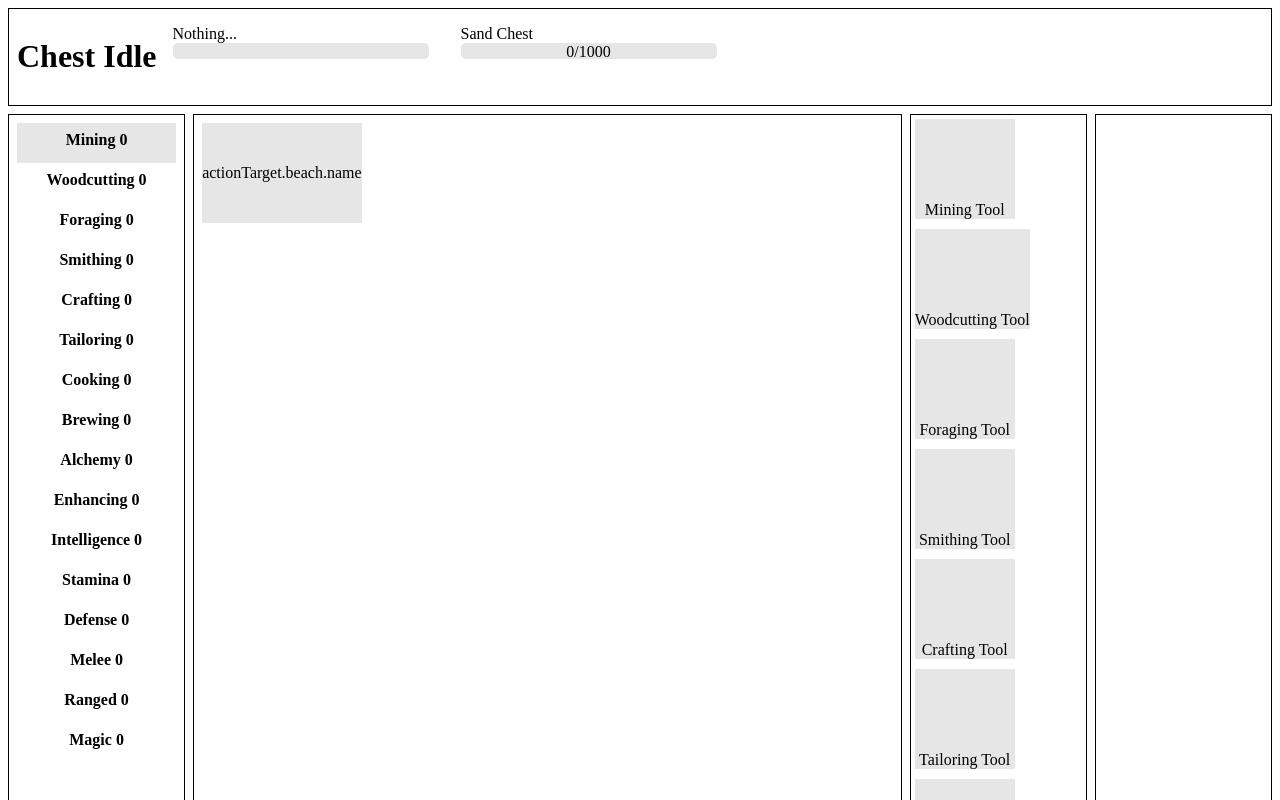
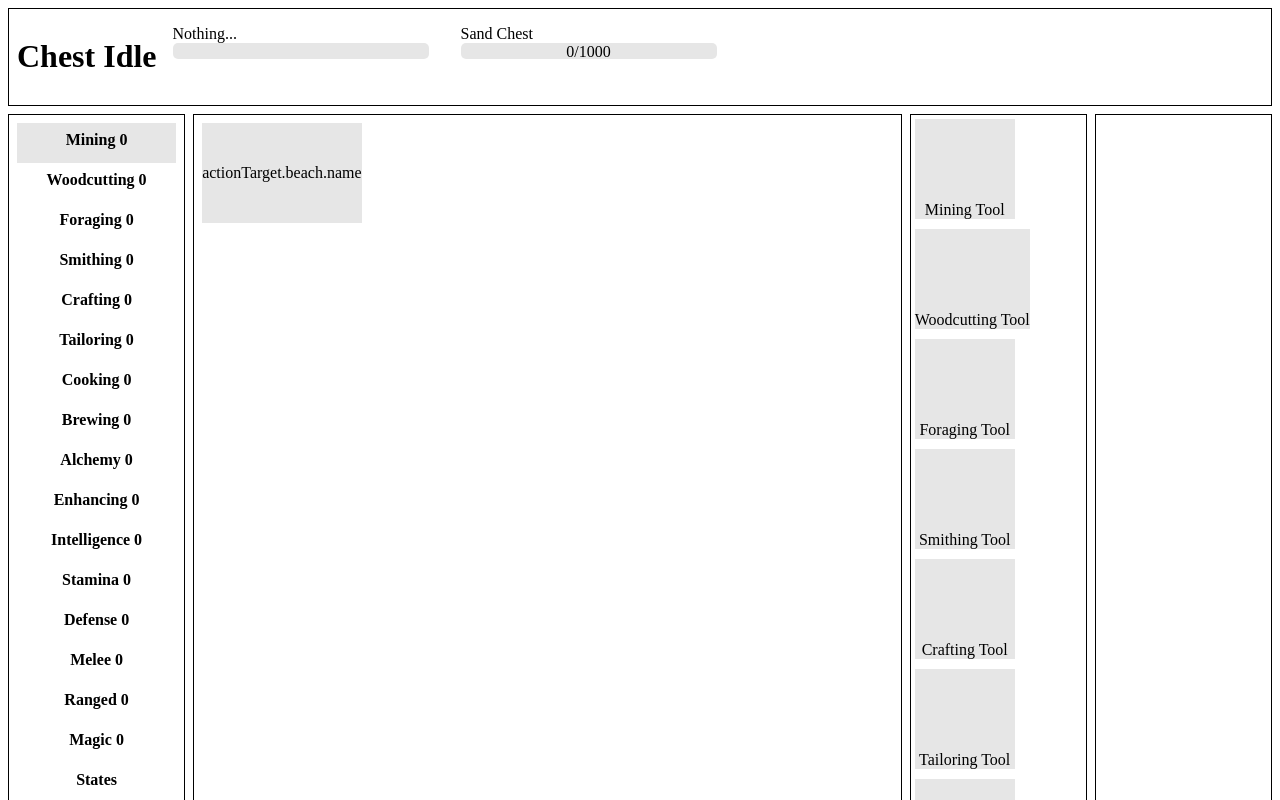
Before and after one commit to HeYaoDaDa/chest-idle, a Vue app: page /#/game/mining in a window 1280 px wide. Built offline with nearby package versions, Linux system fonts and the light colour scheme.

Commit message:
add StatesPage

```diff
--- a/src/models/global/DataManager.ts
+++ b/src/models/global/DataManager.ts
@@ -22,6 +22,7 @@ class DataManager {
   public allSkill: Skill[] = []
   public allSlot: Slot[] = []
   public allChest: Chest[] = []
+  public allStateMap: Map<string, State> = new Map()
 
   load(definitions: Definition[]) {
     for (const definition of definitions) {
@@ -40,6 +41,7 @@ class DataManager {
     this.allSkill = Array.from(this.skillIdMap.values()).sort((a, b) => a.sort - b.sort);
     this.allSlot = Array.from(this.slotIdMap.values()).sort((a, b) => a.sort - b.sort);
     this.allChest = Array.from(this.chestIdMap.values()).sort((a, b) => a.sort - b.sort);
+    this.allStateMap = this.stateIdMap;
     //reverse link
     for (const skill of this.allSkill) {
       skill.actionTargets = Array.from(this.actionTargetIdMap.values()).filter(it => it.skill.id === skill.id).sort((a, b) => a.sort - b.sort);
--- a/src/pages/GamePage.vue
+++ b/src/pages/GamePage.vue
@@ -44,6 +44,15 @@ const { t } = useI18n()
             <div>{{ t(skill.description) }}</div>
           </template>
         </Tooltip>
+        <!--  -->
+        <router-link :to="`/game/states`" active-class="active-link">
+          <div>
+            States
+          </div>
+          <div style="width: 100%">
+            <div></div>
+          </div>
+        </router-link>
       </div>
       <div id="content">
         <RouterView />
--- /dev/null
+++ b/src/pages/StatesPage.vue
@@ -0,0 +1,13 @@
+<script setup lang="ts">
+import { dataManager } from '@/models/global/DataManager';
+</script>
+
+<template>
+  <div>
+    <ul>
+      <li v-for="state in dataManager.allStateMap.entries()" :key="state[0]">
+        {{ state[0] }} : {{ state[1].base }} - {{ state[1].value }}
+      </li>
+    </ul>
+  </div>
+</template>
--- a/src/router/index.ts
+++ b/src/router/index.ts
@@ -3,6 +3,7 @@ import LoadPage from '@/pages/LoadPage.vue'
 import GamePage from '@/pages/GamePage.vue'
 import SkillPage from '@/pages/SkillPage.vue'
 import { global } from '@/models/global'
+import StatesPage from '@/pages/StatesPage.vue'
 
 export const ROUTE_PATH_LOAD = "/"
 export const ROUTE_NAME_LOAD = "load"
@@ -28,6 +29,11 @@ const router = createRouter({
       component: GamePage,
       children: [
         {
+          path: 'states',
+          name: 'states',
+          component: StatesPage,
+        },
+        {
           path: ':id',
           name: 'skill',
           component: SkillPage,
```
